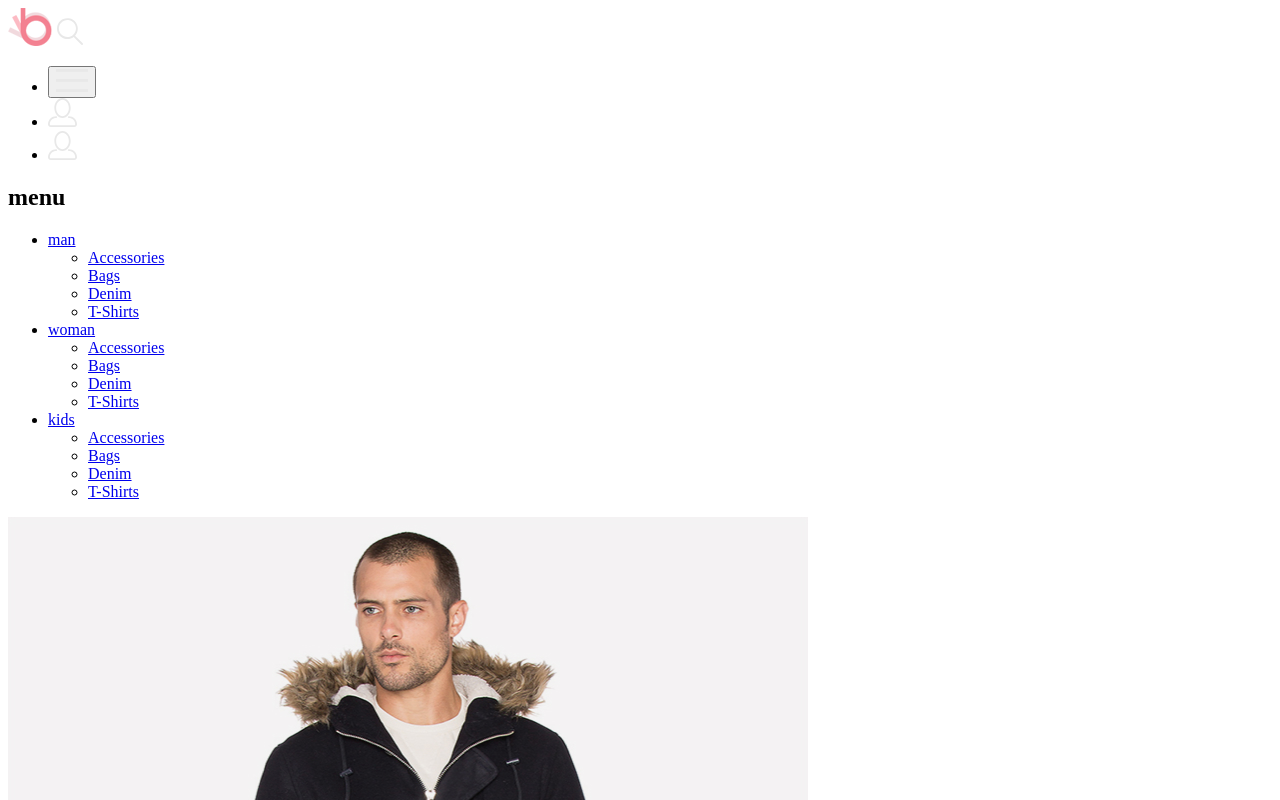
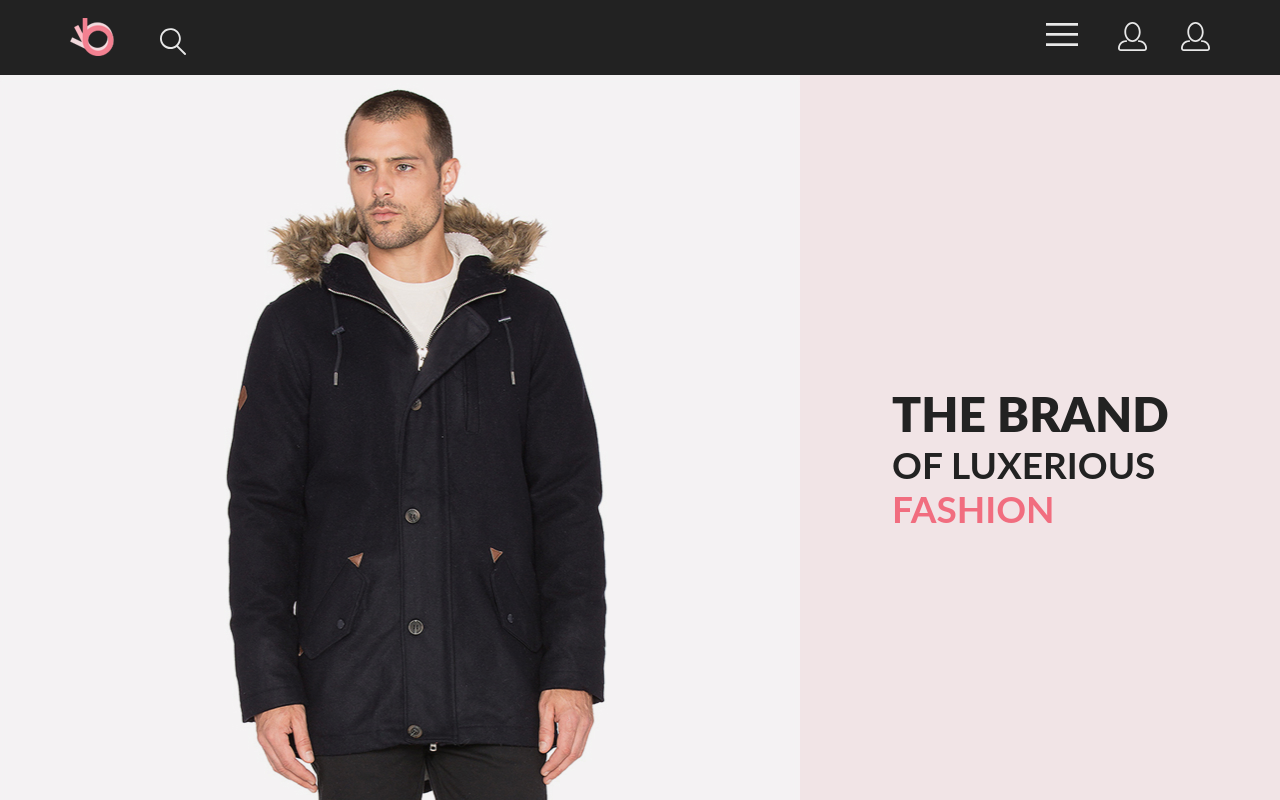
Before and after one commit to Ludmi17/html, a plain HTML site: page index.html in a window 1280 px wide. Shown: the top 800 px of the page. Drawn offline with Linux system fonts and the light colour scheme.

Commit message:
change style.css

```diff
--- /dev/null
+++ b/css/reset.css
@@ -0,0 +1,47 @@
+/* http://meyerweb.com/eric/tools/css/reset/
+   v2.0 | 20110126
+   License: none (public domain)
+*/
+
+html, body, div, span, applet, object, iframe,
+h1, h2, h3, h4, h5, h6, p, blockquote, pre,
+a, abbr, acronym, address, big, cite, code,
+del, dfn, em, img, ins, kbd, q, s, samp,
+small, strike, strong, sub, sup, tt, var,
+b, u, i, center,
+dl, dt, dd, ol, ul, li,
+fieldset, form, label, legend,
+table, caption, tbody, tfoot, thead, tr, th, td,
+article, aside, canvas, details, embed,
+figure, figcaption, footer, header, hgroup,
+menu, nav, output, ruby, section, summary,
+time, mark, audio, video {
+	margin: 0;
+	padding: 0;
+	border: 0;
+	font-size: 100%;
+	vertical-align: baseline;
+}
+/* HTML5 display-role reset for older browsers */
+article, aside, details, figcaption, figure,
+footer, header, hgroup, menu, nav, section {
+	display: block;
+}
+body {
+	line-height: 1;
+}
+ol, ul {
+	list-style: none;
+}
+blockquote, q {
+	quotes: none;
+}
+blockquote:before, blockquote:after,
+q:before, q:after {
+	content: '';
+	content: none;
+}
+table {
+	border-collapse: collapse;
+	border-spacing: 0;
+}
--- /dev/null
+++ b/css/style.css
@@ -0,0 +1,104 @@
+:root {
+    --black: #222222;
+    --light-pink: #F1E4E6;
+    --dark-pink:  #F16D7F;
+    --sales-background-color: #4f4745;
+
+
+
+}
+body {
+    font-family: 'Lato', sans-serif;
+    font-size: 14px;
+    line-height: 17px;
+    font-weight: 400;
+    color: var(--black);
+}
+.container {
+    width: 1140px;
+    margin: 0 auto;
+}
+.visually-hidden {
+    position: absolute;
+    white-space: nowrap;
+    width: 1px;
+    height: 1px;
+    overflow: hidden;
+    border: 0;
+    padding: 0;
+    clip: rect(0 0 0 0);
+    clip-path: inset(50%);
+    margin: -1px;
+  }
+.header {
+    background-color: var(--black);
+}
+.header__nav {
+display: none;
+}
+.header__wrp {
+    display: flex;
+    justify-content: space-between;
+    min-height: 75px;
+    align-items: center;
+}
+.header__link {
+    margin: 0 0 0 34px;
+}
+.header__list {
+    display: flex;
+}
+.header__logo {
+    margin: 0 41px 0 0;
+}
+.header__buttom {
+    border: none;
+    background-color: transparent;
+}
+.brand {
+    display: flex;
+    margin: 0 0 62px 0;
+}
+.brand__title-wrp {
+    flex-grow: 1;
+    padding: 0 0 0 92px;
+    display: flex;
+    align-items: center;
+    background-color: var(--light-pink);
+}
+.brand__title {
+    font-size: 48px;
+    font-weight: 900;
+    line-height: 58px;
+    text-transform: uppercase;
+}
+.brand__subtitle {
+    display: block;
+    font-size: 37px;
+    font-weight: 700;
+    line-height: 44px;
+}
+.brand__subtitle-pink {
+    color: var(--dark-pink);
+}
+.sales_list {
+    display: flex;
+    justify-content: space-between;
+    flex-wrap: wrap;
+}
+.sales__item {
+    padding: 20px;
+    box-sizing: border-box;
+    width: 360px;
+    min-height: 260px;
+    background-color: var(--sales-background-color);
+}
+/*
+.sales__item--woman {
+
+}
+*/
+.sales__item--shoes {
+    width: 100%;
+
+}
--- a/index.html
+++ b/index.html
@@ -1,56 +1,57 @@
 <!DOCTYPE html>
 <html lang="en">
-
 <head>
     <meta charset="UTF-8">
     <meta http-equiv="X-UA-Compatible" content="IE=edge">
-    <meta name="viewport" content="width=
-    , initial-scale=1.0">
+    <meta name="viewport" content="width=, initial-scale=1.0">
     <title>Document</title>
+    <link rel="stylesheet" href="./css/style.css">
+    <link rel="stylesheet" href="./css/reset.css">
 </head>
-
 <body>
-    <header>
-        <img src="img/logo-img.png" alt="icon">
-        <img src="img/loupe.svg.svg" alt="loupe">
-        <ul>
-            <li>
-                <button>
+    <header class="header">
+        <div class="container header__wrp">
+        <div><img class="header__logo" src="img/logo-img.png" alt="icon">
+            <img class="header__loupe" src="img/loupe.svg.svg" alt="loupe">
+        </div>
+        <ul class="header__list">
+            <li class="header__item">
+                <button class="header__buttom">
                     <img src="img/burger-ico.svg.svg" alt="burger-ico">
                 </button>
             </li>
-            <li>
-                <a href="#">
+            <li class="header__item">
+                <a href="#" class="header__link">
                     <img src="img/person-ico.svg.svg" alt="person-ico">
                 </a>
             </li>
-            <li>
-                <a href="#">
+            <li class="header__item">
+                <a href="#" class="header__link">
                     <img src="img/person-ico.svg.svg" alt="person-ico">
                 </a>
             </li>
         </ul>
-        <nav>
-            <h2>menu</h2>
-            <ul>
-                <li>
-                    <a href="#">man</a>
-                    <ul>
-                        <li>
+        <nav class="header__nav">
+            <h2 class="header__title">menu</h2>
+            <ul class="header__nav-list">
+                <li class="header__nav-item nav-sub-item">
+                    <a class="nav-sub-item__title" href="#">man</a>
+                    <ul class="nav-sub-item__list">
+                        <li class="nav-sub-item__item">
                             <a href="#">Accessories</a>
                         </li>
-                        <li>
+                        <li class="nav-sub-item__item">
                             <a href="#">Bags</a>
                         </li>
-                        <li>
+                        <li class="nav-sub-item__item">
                             <a href="#">Denim</a>
                         </li>
-                        <li>
+                        <li class="nav-sub-item__item">
                             <a href="#">T-Shirts</a>
                         </li>
                     </ul>
                 </li>
-                <li>
+                <li class="header__nav-item">
                     <a href="#">woman</a>
                     <ul>
                         <li>
@@ -67,7 +68,7 @@
                         </li>
                     </ul>
                 </li>
-                <li>
+                <li class="header__nav-item">
                     <a href="#">kids</a>
                     <ul>
                         <li>
@@ -86,37 +87,46 @@
                 </li>
             </ul>
         </nav>
+    </div>
     </header>
     <main>
-        <section>
+        <section class="brand">
             <img src="img/man.jpg" alt="man">
-            <h1>the brand of luxerious fashion</h1>
+            <div class="brand__title-wrp">
+                <h1 class="brand__title">the brand <span class="brand__subtitle">of luxerious <span class="brand__subtitle-pink">fashion</span> </span> </h1>
+            </div>
         </section>
-        <section>
-            <h2>sales</h2>
-            <ul>
-                <li>
+        <section class="sales">
+            <div class="container">
+            <h2 class="visually-hidden">sales</h2>
+            <ul class="sales__list">
+                <li class="sales__item sales__item--woman">
                     <p>30% off</p>
                     <p>for women</p>
                 </li>
-                <li>
+                <li class="sales__item sales__item--man">
                     <h3>30% off</h3>
                     <p>for women</p>
                 </li>
-                <li>
+                <li class="sales__item sales__item--kids">
+                    <p>30% off</p>
+                    <h3>for women</h3>
+                </li>
+                <li class="sales__item sales__item--shoes">
                     <p>30% off</p>
                     <h3>for women</h3>
                 </li>
             </ul>
+            </div>
         </section>
-        <section>
-            <h2>Fetured Items</h2>
-            <p>Shop for items based on what we featured in this week</p>
-            <ul>
-                <li>
-                    <img src="img/product-1.jpg" alt="product-1">
-                    <h3>ellery x m`o capsule</h3>
-                    <p>Known for her sculptural takes on traditional tailoring, Australian arbiter of cool Kym Ellery
+        <section class="catalog">
+            <h2 class="catalog__title">Fetured Items</h2>
+            <p class="catalog__text">Shop for items based on what we featured in this week</p>
+            <ul class="catalog__list">
+                <li class="catalog__item">
+                    <img class="catalog__item-image" src="img/product-1.jpg" alt="product-1">
+                    <h3 class="catalog__title">ellery x m`o capsule</h3>
+                    <p class="catalog__text">Known for her sculptural takes on traditional tailoring, Australian arbiter of cool Kym Ellery
                         teams up with Moda Operandi.</p>
                     <p>$52.00</p>
                 </li>
```
